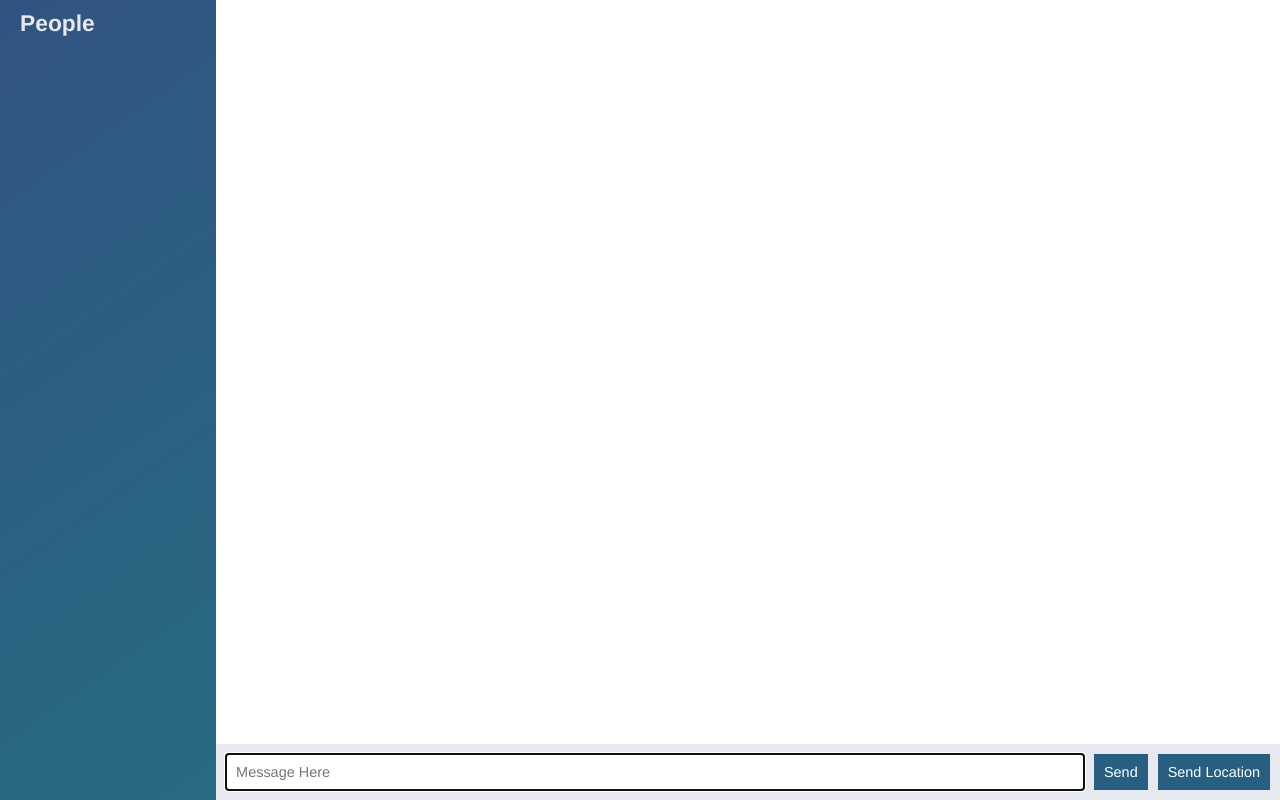
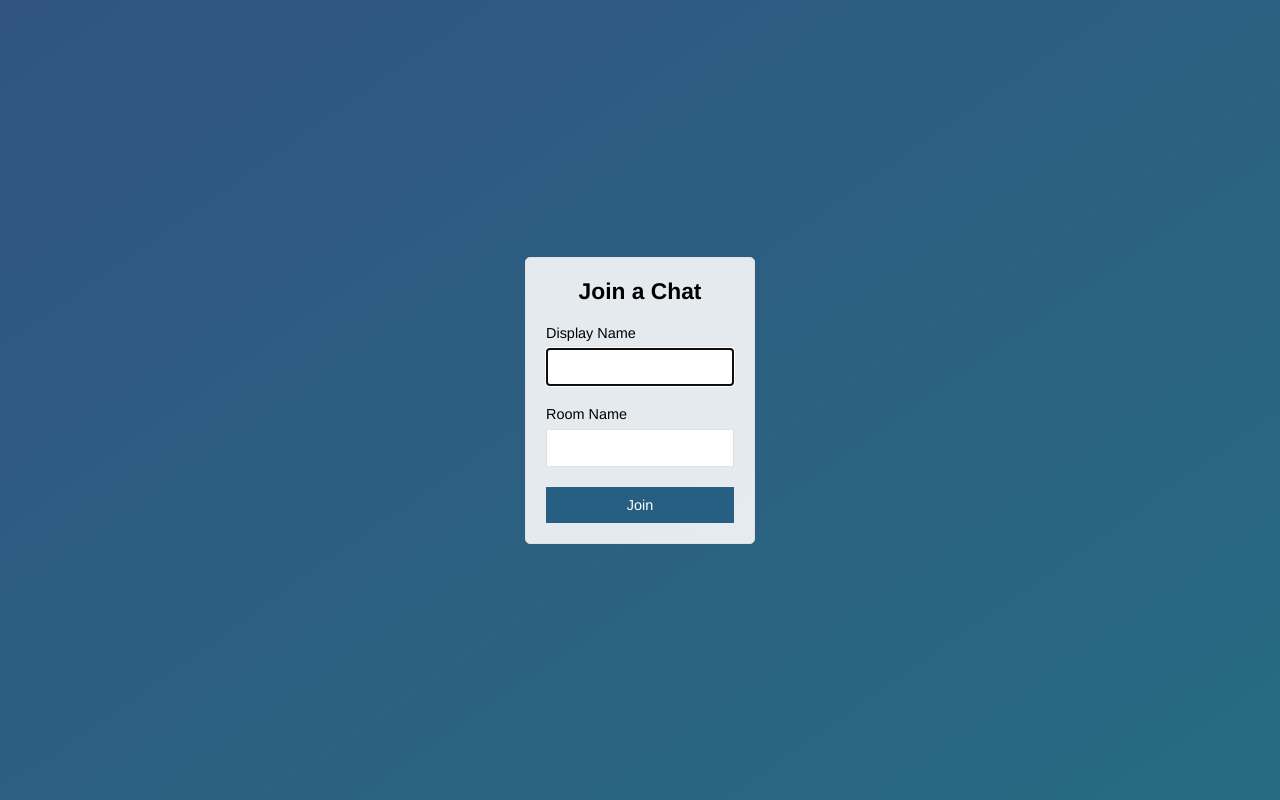
Before and after one commit to camilo17/Chat-App, a website: page public/index.html in a window 1280 px wide. Drawn offline with nearby package versions, Linux system fonts and the light colour scheme; no server answers.

Commit message:
Added Join Chat Page and modified some file names

```diff
--- a/public/index.html
+++ b/public/index.html
@@ -1,81 +1,38 @@
 <!DOCTYPE html>
-
-<html>
-
-<head>
-    <meta charset="utf-8">
-    <link rel="stylesheet" href="styles/temp.css">
-</head>
+<html lang="en">
+    <head>
+        <meta charset="UTF-8">
+        <title>Join | Chat</title>
+        <meta name="viewport" content="width=device-width, initial-scale=1, user-scalable=no">
+        <link rel="stylesheet" href="styles/temp.css">
+    </head>
 
 
-<body class="chat">
-
-    <div class="chat__sidebar">
-        <h3>People</h3>
-        <div id="users"></div>
-    </div>
-
-    <div class="chat__main">
-        <ol id="messages" class="chat__messages">
-
-        </ol>
-
-        <div class="chat__footer">
-
-            <form id="message-form">
-                <input name="message" type="text" placeholder="Message Here" autofocus autocomplete="off"/>
-                <button>Send</button>
+    <body class="centered-form">
+        <div class="centered-form__form">
+            <form action="/chat.html">
+                <div class="form-field"></div>
+                    <h3>Join a Chat</h3>
+                <div class="form-field">
+                    <label>Display Name</label>
+                    <input type="text" name="name" autofocus>
+                </div>
+                <div class="form-field">
+                    <label>Room Name</label>
+                    <input type="text" name="room">
+                </div>
+                <div class="form-field">
+                    <button>Join</button>
+                </div>
             </form>
 
-            <button id="send-location">Send Location</button>
-
         </div>
-
-
-
-    </div>
-
-    <script id="message-template" type="text/template">
-        <li class="message">
-            <div class="message__title">
-                <h4>{{from}}</h4>
-                <span>{{createdAt}}</span>
-            </div>
-            <div class="message__body">
-                {{text}}
-            </div>
-        </li>
-    </script>
-
-
-    <script id="location-message-template" type="text/template">
-        <li class="message">
-            <div class="message__title">
-                <h4>{{from}}</h4>
-                <span>{{createdAt}}</span>
-            </div>
-            <div class="message__body">
-               <p>
-                   <a href="{{url}}" target="_blank">My current location</a>
-               </p>
-            </div>
-        </li>
-    </script>
-
-
-
-
-    <script src="/socket.io/socket.io.js"></script>
-    <script src="js/libs/jquery-3.1.1.min.js"></script>
-    <script src="js/libs/moment.js"></script>
-    <script src="js/libs/mustache.js"></script>
-    <script src="/js/index.js"></script>
-
-</body>
 
 
 
 
 
 
+    </body>
+
 </html>
```
Also changed, not shown: public/chat.html (added, +83 -0 lines), public/js/chat.js (renamed from public/js/index.js).
